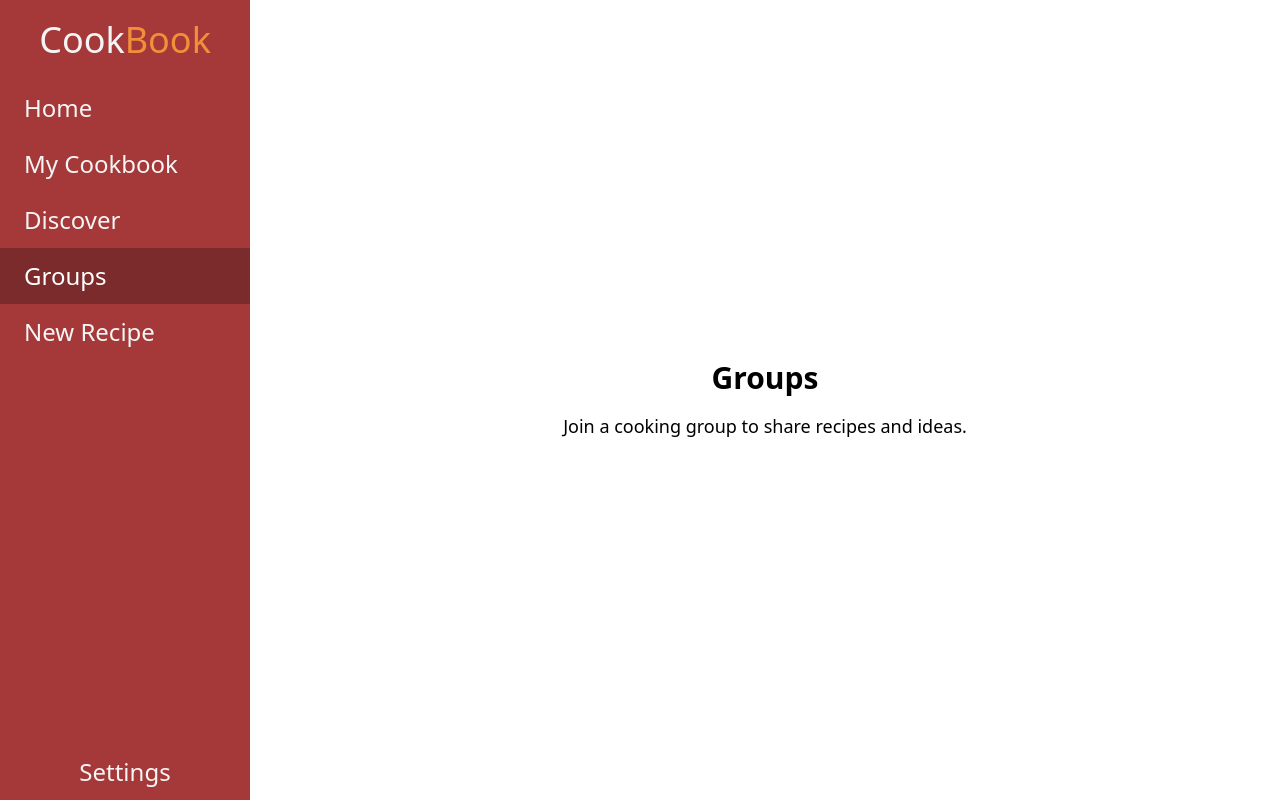
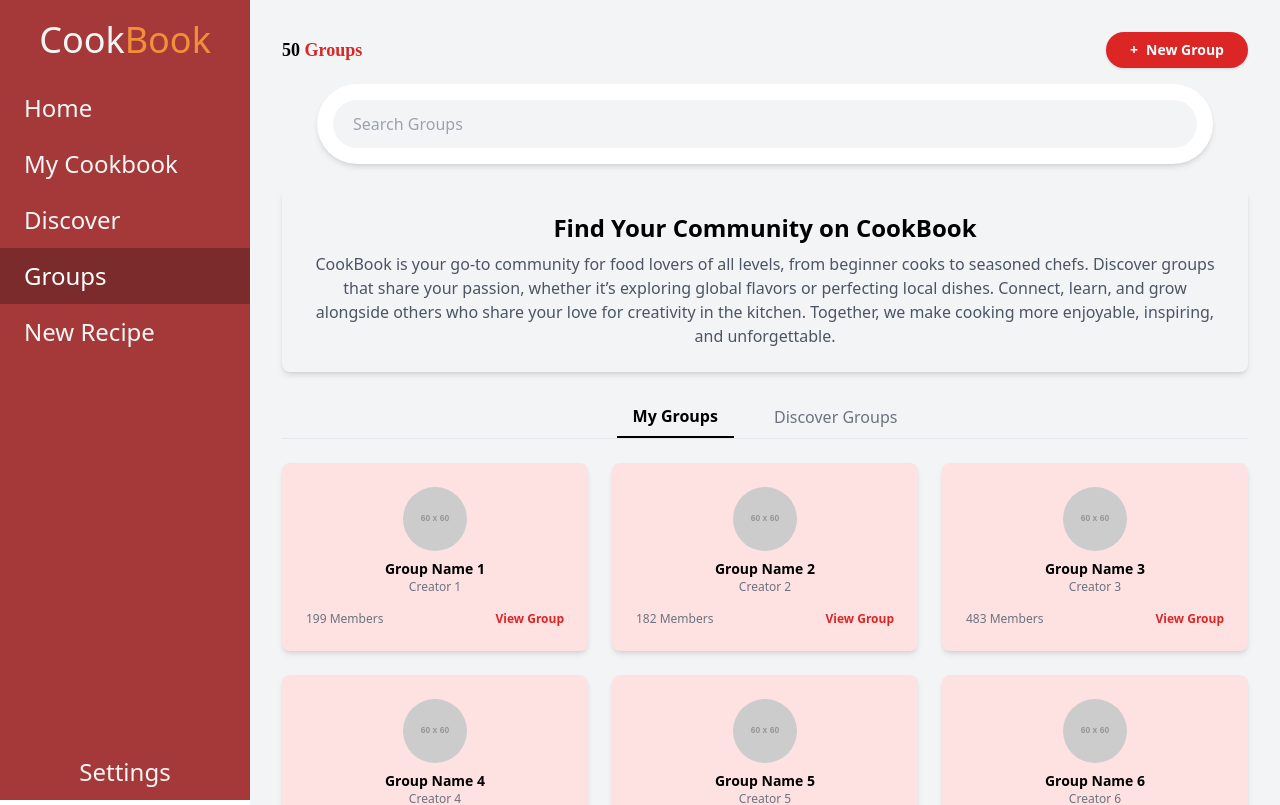
Before and after one commit to Niles-Rondez/CookBook-Social-Media, a React (Vite) app in the folder CookBook/: page /groups in a window 1280 px wide. Shown: the top 805 px of the page. Built offline with nearby package versions, Linux system fonts and the light colour scheme.

Commit message:
Update Groups.jsx

```diff
--- a/CookBook/src/pages/Groups.jsx
+++ b/CookBook/src/pages/Groups.jsx
@@ -1,13 +1,130 @@
-// src/pages/Groups.jsx
-function Groups() {
+import React, { useState } from "react";
+
+function GroupsPage() {
+  const totalGroups = 50; // Dynamically update this based on group count.
+
+  // Sample group data
+  const allGroups = Array.from({ length: totalGroups }).map((_, idx) => ({
+    id: idx + 1,
+    name: `Group Name ${idx + 1}`,
+    creator: `Creator ${idx + 1}`,
+    members: Math.floor(Math.random() * 500) + 1,
+  }));
+
+  const [searchTerm, setSearchTerm] = useState("");
+  const [activeTab, setActiveTab] = useState("My Groups");
+  const [filteredGroups, setFilteredGroups] = useState(allGroups);
+
+  const handleSearch = (e) => {
+    const value = e.target.value.toLowerCase();
+    setSearchTerm(value);
+
+    // Filter groups based on search term
+    const filtered = allGroups.filter((group) =>
+      group.name.toLowerCase().includes(value)
+    );
+    setFilteredGroups(filtered);
+  };
+
+  const handleTabClick = (tab) => {
+    setActiveTab(tab);
+  };
+
   return (
-    <div className="h-screen flex flex-col justify-center items-center text-center">
-      <h1 className="text-3xl font-bold mb-4">Groups</h1>
-      <p className="text-lg">
-        Join a cooking group to share recipes and ideas.
-      </p>
+    <div className="p-8 font-sans bg-gray-100">
+      {/* "50 Groups" Display */}
+      <div className="flex justify-between items-center mb-4">
+        <span
+          className="text-lg"
+          style={{ fontFamily: "Times New Roman, serif" }}
+        >
+          <span className="font-bold text-black">{filteredGroups.length}</span>{" "}
+          <span className="text-red-600 font-semibold">Groups</span>
+        </span>
+        <button
+          onClick={() => alert("tsaa")}
+          className="flex items-center space-x-2 bg-red-600 text-white px-6 py-2 rounded-full font-semibold text-sm shadow hover:bg-red-700 transition"
+        >
+          <span>+</span>
+          <span>New Group</span>
+        </button>
+      </div>
+
+      {/* Search Panel */}
+      <div className="flex justify-between items-center bg-white p-4 rounded-full shadow-md w-full max-w-4xl mx-auto mb-6">
+        <div className="flex items-center bg-gray-100 p-3 rounded-full flex-grow">
+          <input
+            type="text"
+            placeholder="Search Groups"
+            value={searchTerm}
+            onChange={handleSearch}
+            className="bg-transparent outline-none w-full text-gray-600 placeholder-gray-400 rounded-full px-2"
+          />
+        </div>
+      </div>
+
+      {/* "Find Your Community" Section */}
+      <div className="text-center bg-gray-100 p-6 rounded-lg shadow-md mb-6">
+        <h2 className="text-2xl font-bold mb-2">Find Your Community on CookBook</h2>
+        <p className="text-gray-600">
+          CookBook is your go-to community for food lovers of all levels, from beginner cooks to seasoned chefs.
+          Discover groups that share your passion, whether it’s exploring global flavors or perfecting local dishes.
+          Connect, learn, and grow alongside others who share your love for creativity in the kitchen. Together, we
+          make cooking more enjoyable, inspiring, and unforgettable.
+        </p>
+      </div>
+
+      {/* Tabs */}
+      <div className="border-b mb-6">
+        <div className="flex justify-center space-x-6">
+          <button
+            className={`px-4 py-2 ${
+              activeTab === "My Groups"
+                ? "border-b-2 border-black font-semibold"
+                : "text-gray-500"
+            }`}
+            onClick={() => handleTabClick("My Groups")}
+          >
+            My Groups
+          </button>
+          <button
+            className={`px-4 py-2 ${
+              activeTab === "Discover Groups"
+                ? "border-b-2 border-black font-semibold"
+                : "text-gray-500"
+            }`}
+            onClick={() => handleTabClick("Discover Groups")}
+          >
+            Discover Groups
+          </button>
+        </div>
+      </div>
+
+      {/* Content */}
+      <div className="grid grid-cols-3 gap-6">
+        {filteredGroups.map((group) => (
+          <div
+            key={group.id}
+            className="bg-red-100 p-6 rounded-lg shadow-md flex flex-col items-center hover:shadow-lg cursor-pointer"
+          >
+            <img
+              src="https://via.placeholder.com/60"
+              alt="Group Avatar"
+              className="w-16 h-16 rounded-full mb-2"
+            />
+            <h3 className="text-sm font-semibold">{group.name}</h3>
+            <p className="text-xs text-gray-500">{group.creator}</p>
+            <div className="flex justify-between items-center mt-4 w-full">
+              <span className="text-xs text-gray-500">{group.members} Members</span>
+              <button className="text-red-600 text-xs font-semibold">
+                View Group
+              </button>
+            </div>
+          </div>
+        ))}
+      </div>
     </div>
   );
 }
 
-export default Groups;
+export default GroupsPage;
```
